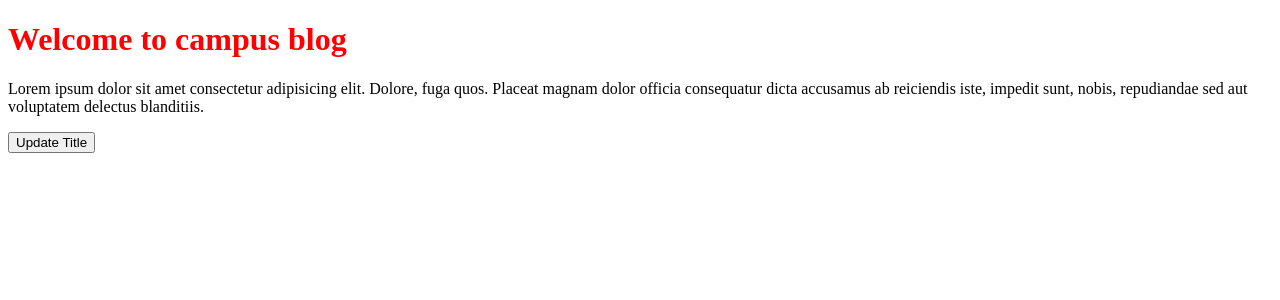
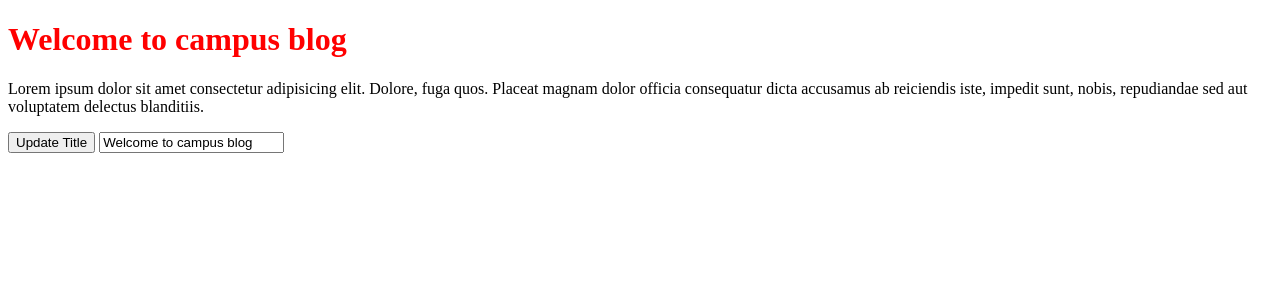
Before and after one commit to Imranyy/campus-blog, a SvelteKit app: page / in a window 1280 px wide. Shown: the top 300 px of the page. Built offline with nearby package versions, Linux system fonts and the light colour scheme.

Commit message:
bind:value in an input --in svelte

```diff
--- a/src/routes/+page.svelte
+++ b/src/routes/+page.svelte
@@ -8,6 +8,7 @@
 <h1>{title}</h1>
 <p>Lorem ipsum dolor sit amet consectetur adipisicing elit. Dolore, fuga quos. Placeat magnam dolor officia consequatur dicta accusamus ab reiciendis iste, impedit sunt, nobis, repudiandae sed aut voluptatem delectus blanditiis.</p>
 <button on:click={updateTitle}>Update Title</button>
+<input type="text" bind:value={title} name="" id=""/>
 <style>
     h1{
         color:red;
```
